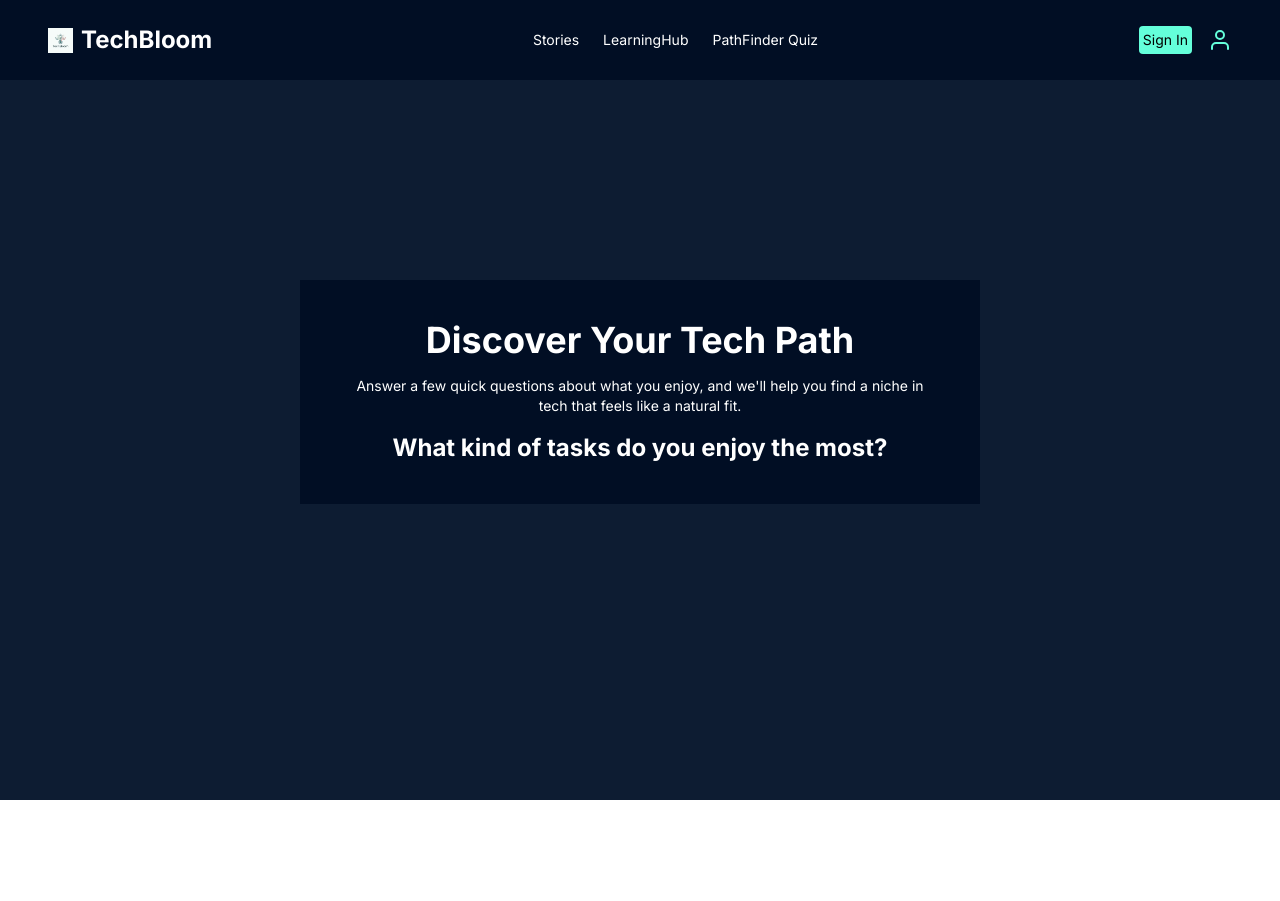
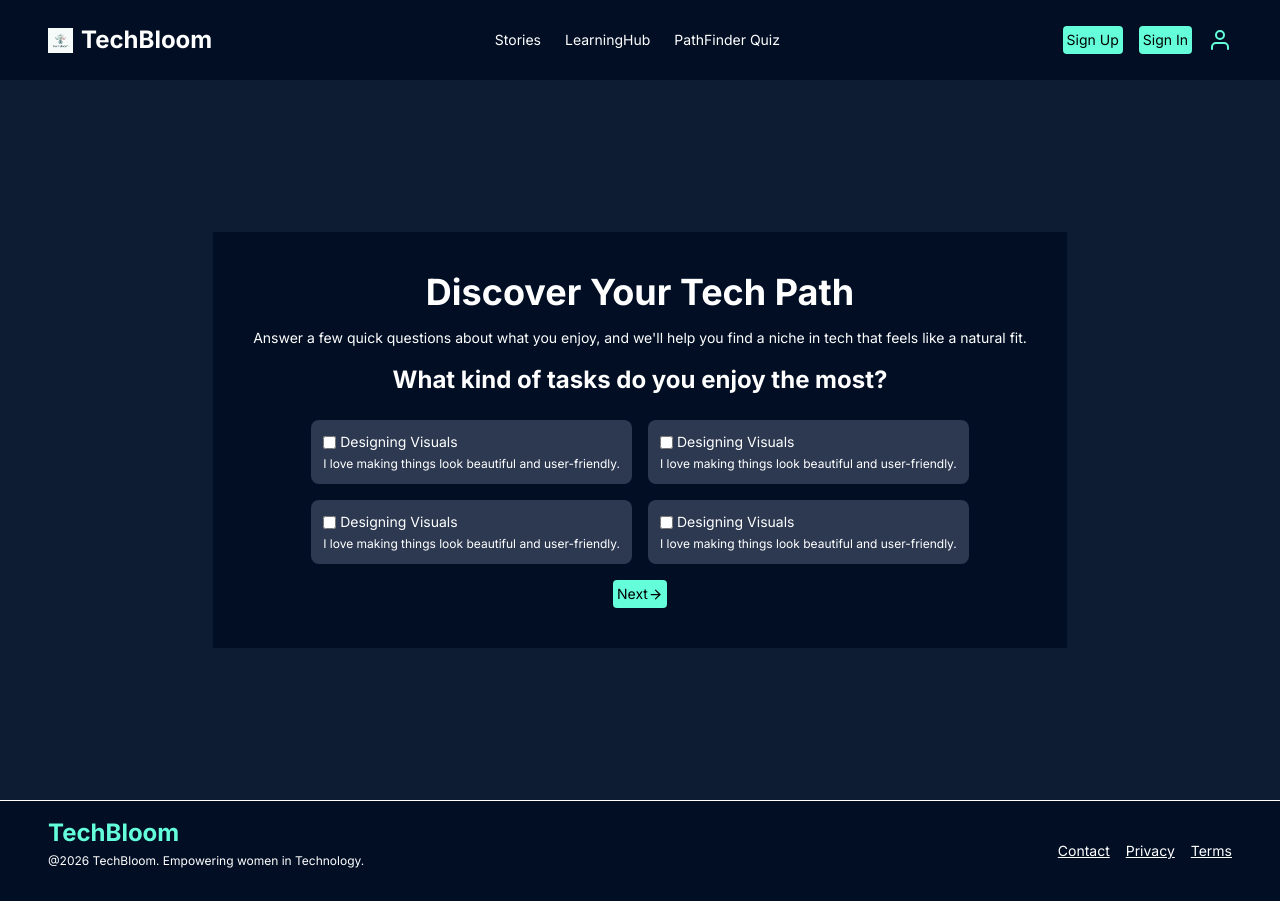
Before and after one commit to Princess-precious/TechBloom, a React (Vite) app: page /quiz in a window 1280 px wide. Before the commit the page ends 800 px from the top, so only its background shows below. Built offline with nearby package versions, Linux system fonts and the light colour scheme.

Commit message:
Add Supabase integration; implement contact form and update UI components

```diff
--- a/package.json
+++ b/package.json
@@ -10,10 +10,13 @@
     "preview": "vite preview"
   },
   "dependencies": {
+    "@supabase/supabase-js": "^2.112.4",
     "@tailwindcss/vite": "^4.3.3",
     "react": "^19.2.8",
     "react-dom": "^19.2.8",
     "react-router-dom": "^7.18.2",
+    "sonner": "^2.0.8",
+    "swiper": "^14.2.0",
     "tailwindcss": "^4.3.3"
   },
   "devDependencies": {
--- a/src/App.tsx
+++ b/src/App.tsx
@@ -16,6 +16,7 @@ import Home from "./pages/Home";
 import Stories from "./pages/stories";
 import LearningHub from "./pages/learninghub";
 import Quiz from "./pages/Quiz";
+import {Toaster} from "sonner";
 
 export default function App() {
   return (
@@ -29,6 +30,7 @@ export default function App() {
 
         <Route path="/quiz" element={<Quiz/>}/>
       </Routes>
+        <Toaster/>
     </BrowserRouter>
   );
 }
--- a/src/HomeSections/Section4home.tsx
+++ b/src/HomeSections/Section4home.tsx
@@ -12,6 +12,7 @@
 **/
 import P from "../ui/p"
 import H1 from "../ui/h1"
+import Form from "../components/form"
 
 function Section4home(){
   return(
@@ -46,24 +47,7 @@ function Section4home(){
         </div>
 
         <div className="flex-1 flex flex-col items-end">
-          <form>
-            {/* NAME */}
-            <div className="flex flex-col">
-              <label className="text-[rgb(100,255,218)] text-sm">Name</label>
-              <input type="text" className="bg-white rounded-lg w-[300px] hover:border-2 hover:border-[#64ffda] focus:border-[#64ffda] focus:border-2  focus:outline-none text-sm text-black p-1"></input>
-            </div>
-            {/* EMAIL */}
-            <div className="flex flex-col mt-2">
-              <label className="text-[rgb(100,255,218)] text-sm">Email</label>
-              <input type="email" className="bg-white rounded-lg w-[300px] hover:border-2 hover:border-[#64ffda] focus:border-[#64ffda] focus:border-2  focus:outline-none text-sm text-black p-1"></input>
-            </div>
-            {/* MESSAGE */}
-            <div className="flex flex-col mt-2">
-              <label className="text-[rgb(100,255,218)] text-sm">Message</label>
-              <textarea className="bg-white rounded-lg w-[300px] hover:border-2 hover:border-[#64ffda] focus:border-[#64ffda] focus:border-2  focus:outline-none text-sm text-black p-1"></textarea>
-            </div>
-
-          </form>
+          <Form/>
         </div>
       </div>
     </section>
--- a/src/components/Navbar.tsx
+++ b/src/components/Navbar.tsx
@@ -35,6 +35,7 @@ function Navbar() {
       </div>
 
       <div className="hidden md:flex md:items-center md:gap-4">
+        <Button className=" text-sm p-1">Sign Up</Button>
         <Button className=" text-sm p-1">Sign In</Button>
         <div>
           <svg xmlns="http://www.w3.org/2000/svg" width="24" height="24" viewBox="0 0 24 24" fill="none" stroke="#64ffda" stroke-width="2" stroke-linecap="round" stroke-linejoin="round">
@@ -53,14 +54,15 @@ function Navbar() {
     </nav>
 
     {showMenu && (
-    <div className="md:hidden rounded-lg bg-white flex flex-col items-end gap-4 p-4  fixed top-[80px] right-0 z-40 ">
+    <div className="md:hidden rounded-lg bg-white flex flex-col items-center gap-4 p-4  fixed top-[80px] right-0 z-40 ">
       <div className="flex flex-col items-center gap-6 text-sm text-black">
-        <Link to="" className="hover:text-[#64ffda] active:text-[#64ffda]">Stories</Link>
-        <Link to="" className="hover:text-[#64ffda] active:text-[#64ffda]">LearningHub</Link>
-        <Link to="" className="hover:text-[#64ffda] active:text-[#64ffda]">PathFinder Quiz</Link>
+        <Link to="/stories" className="hover:text-[#64ffda] active:text-[#64ffda]">Stories</Link>
+        <Link to="/learninghub" className="hover:text-[#64ffda] active:text-[#64ffda]">LearningHub</Link>
+        <Link to="/quiz" className="hover:text-[#64ffda] active:text-[#64ffda]">PathFinder Quiz</Link>
       </div>
 
-      <div className="flex items-center gap-4">
+      <div className="flex flex-col items-center gap-4">
+        <Button className="bg-[#64ffda] text-black text-sm p-1 rounded-sm hover:opacity-80 active:opacity-80">Sign  Up</Button>
         <Button className="bg-[#64ffda] text-black text-sm p-1 rounded-sm hover:opacity-80 active:opacity-80">Sign In</Button>
         <div>
           <svg xmlns="http://www.w3.org/2000/svg" width="24" height="24" viewBox="0 0 24 24" fill="none" stroke="#2d6a6a" stroke-width="2" stroke-linecap="round" stroke-linejoin="round">
--- /dev/null
+++ b/src/components/form.tsx
@@ -0,0 +1,91 @@
+/**
+    * @description      :
+    * @author           : HP
+    * @group            :
+    * @created          : 29/08/2026 - 22:03:01
+    *
+    * MODIFICATION LOG
+    * - Version         : 1.0.0
+    * - Date            : 29/08/2026
+    * - Author          : HP
+    * - Modification    :
+**/
+import Button from "../ui/Button"
+import { useState } from "react";
+import {supabase} from "../lib/supabase"
+import {toast} from "sonner";
+function Form(){
+  const [name, setName] = useState("");
+  const [email, setEmail] = useState("");
+  const [message, setMessage] = useState("");
+  const [loading, setLoading] = useState(false);
+
+  async function handleSubmit(e: React.FormEvent<HTMLFormElement>) {
+    e.preventDefault();
+
+    if (name ==="" || email === ""){
+      toast.error("Fill in your Name and Email!");
+      return;
+    }
+    setLoading(true);
+
+    const { error } = await supabase
+    .from("contact_form")
+    .insert({
+    name: name,
+    email: email,
+    message: message,
+    });
+
+
+    if (error) {
+      setLoading(false);
+      toast.error("Failed to send. Please try again.");
+    return;
+    } else {
+      toast.success("Your information was sent successfully");
+    }
+    setName("");
+    setEmail("");
+    setMessage("");
+    setLoading(false);
+
+  }
+
+  return(
+    <form onSubmit={handleSubmit}>
+            {/* NAME */}
+            <div className="flex flex-col">
+              <label className="text-[rgb(100,255,218)] text-sm">Name</label>
+              <input type="text"
+              value={name} onChange={(e) => setName(e.target.value)}
+              className="bg-white rounded-lg w-[300px] hover:border-2 hover:border-[#64ffda] focus:border-[#64ffda] focus:border-2  focus:outline-none text-sm text-black p-1" ></input>
+            </div>
+            {/* EMAIL */}
+            <div className="flex flex-col mt-2">
+              <label className="text-[rgb(100,255,218)] text-sm">Email</label>
+              <input type="email"
+              value={email} onChange={(e) => setEmail(e.target.value)}
+              className="bg-white rounded-lg w-[300px] hover:border-2 hover:border-[#64ffda] focus:border-[#64ffda] focus:border-2  focus:outline-none text-sm text-black p-1"></input>
+            </div>
+            {/* MESSAGE */}
+            <div className="flex flex-col mt-2">
+              <label className="text-[hsl(166,100%,70%)] text-sm">Message</label>
+              <textarea  value={message} onChange={(e) => setMessage(e.target.value)}
+              className="bg-white
+              rounded-lg w-[300px] hover:border-2 hover:border-[#64ffda] focus:border-[#64ffda] focus:border-2  focus:outline-none text-sm text-black p-1"></textarea>
+            </div>
+
+            <Button className="p-1 mt-2 text-sm" disabled={loading}>
+              {loading? (
+                <div className="flex items-center justify-center py-1 px-4">
+                  <div className="flex rounded-full border border-t-transparent border-black animate-spin p-2"></div>
+                </div>
+
+              ) : "Submit" }
+            </Button>
+          </form>
+  );
+}
+
+export default Form;
--- /dev/null
+++ b/src/lib/supabase.ts
@@ -0,0 +1,21 @@
+/**
+    * @description      :
+    * @author           : HP
+    * @group            :
+    * @created          : 29/08/2026 - 22:28:11
+    *
+    * MODIFICATION LOG
+    * - Version         : 1.0.0
+    * - Date            : 29/08/2026
+    * - Author          : HP
+    * - Modification    :
+**/
+import { createClient } from "@supabase/supabase-js";
+
+const supabaseUrl = import.meta.env.VITE_SUPABASE_URL;
+const supabasePublishableKey = import.meta.env.VITE_SUPABASE_PUBLISHABLE_KEY;
+
+export const supabase = createClient(
+  supabaseUrl,
+  supabasePublishableKey
+);
--- a/src/pages/Quiz.tsx
+++ b/src/pages/Quiz.tsx
@@ -12,28 +12,78 @@
 **/
 import Navbar from "../components/Navbar";
 import Footer from "../components/footer";
-import H1 from "../ui/h1"
-import P from "../ui/p"
+import Button from "../ui/Button";
+import { SwiperSlide } from "swiper/react";
+import {Pagination} from "swiper/modules";
+import "swiper/css";
+import "swiper/css/pagination";
+
 
 function Quiz(){
   return(
     <>
       <Navbar/>
-      <section className="bg-[#0d1c32] pt-[80px] min-h-screen">
-          <div className="flex flex-col justify-center bg-[#010e24] my-[100px] mx-[150px] md:my-[200px] md:mx-[300px] p-10">
+      <section className="flex bg-[#0d1c32] mt-[80px] min-h-[calc(100vh-80px)] items-center justify-center overflow-x-hidden">
+          <div className="flex flex-col justify-center bg-[#010e24] my-10 mx-10 p-10 md:mx-auto pt-4 md:p-10">
             <div className="flex flex-col items-center text-center">
               <h1 className="text-2xl  font-bold text-white md:text-4xl ">Discover Your Tech Path</h1>
               <p className="text-white text-xs mt-4 mb-4 md:text-sm">Answer a few quick questions about what you enjoy, and we'll help you find a niche in tech that feels like a natural fit.</p>
             </div>
 
             <div className="flex flex-col items-center">
-              <h1 className="text-xl  font-bold text-white md:text-2xl">
+              <h1 className="text-lg  font-bold text-white md:text-2xl text-center">
                 What kind of tasks do you enjoy the most?
               </h1>
-              <div></div>
+
+              <div className="grid grid-col-1 md:grid-cols-2 mt-6 gap-4">
+                   <div className="bg-[#2c3951] rounded-lg p-3 flex flex-col ">
+                    <div className="flex items-center">
+                      <input type="checkbox" id="designvisuals"></input>
+                      <label htmlFor="designvisuals" className="text-white text-sm ml-1 ">Designing Visuals</label>
+                    </div>
+
+                    <p className="text-white text-xs pt-1"> I love making things look beautiful and user-friendly.</p>
+                  </div>
+                  {/* CARD 2 */}
+                  <div className="bg-[#2c3951] rounded-lg p-3 flex flex-col">
+                    <div className="flex items-center">
+                      <input type="checkbox" id="designvisuals"></input>
+                      <label htmlFor="designvisuals" className="text-white text-sm ml-1 ">Designing Visuals</label>
+                    </div>
+
+                    <p className="text-white text-xs pt-1"> I love making things look beautiful and user-friendly.</p>
+                  </div>
+                  {/* CARD 3 */}
+                  <div className="bg-[#2c3951] rounded-lg p-3 flex flex-col">
+                    <div className="flex items-center">
+                      <input type="checkbox" id="designvisuals"></input>
+                      <label htmlFor="designvisuals" className="text-white text-sm ml-1 ">Designing Visuals</label>
+                    </div>
+
+                    <p className="text-white text-xs pt-1"> I love making things look beautiful and user-friendly.</p>
+                  </div>
+                  {/* CARD 4 */}
+                  <div className="bg-[#2c3951] rounded-lg p-3 flex flex-col">
+                    <div className="flex items-center">
+                      <input type="checkbox" id="designvisuals"></input>
+                      <label htmlFor="designvisuals" className="text-white text-sm ml-1 ">Designing Visuals</label>
+                    </div>
+
+                    <p className="text-white text-xs pt-1"> I love making things look beautiful and user-friendly.</p>
+                  </div>
+              </div>
+              <Button className="flex items-center p-1 text-sm mt-4 justify-end">
+                Next
+                <svg xmlns="http://www.w3.org/2000/svg" width="15" height="15" viewBox="0 0 24 24" fill="none" stroke="currentColor" stroke-width="2" stroke-linecap="round" stroke-linejoin="round">
+                <line x1="5" y1="12" x2="19" y2="12"></line>
+                <polyline points="12 5 19 12 12 19"></polyline>
+                </svg>
+              </Button>
+
             </div>
           </div>
       </section>
+      <Footer/>
     </>
   );
 }
--- a/src/ui/Button.tsx
+++ b/src/ui/Button.tsx
@@ -16,11 +16,12 @@ type ButtonProps = {
     onClick?: () => void;
     className?: string;
     children?: React.ReactNode;
+    disabled?: boolean;
 }
 
-function Button({onClick, className, children }: ButtonProps) {
+function Button({onClick, className, children, disabled}: ButtonProps) {
     return (
-        <button onClick={onClick} className={`bg-[#64ffda] text-black rounded-sm hover:opacity-80 active:opacity-80 ${className ?? ""}`}>
+        <button onClick={onClick} disabled={disabled} className={`bg-[#64ffda] text-black rounded-sm hover:opacity-80 active:opacity-80 ${className ?? ""}`}>
             {children}
         </button>
     )
```
Also changed, not shown: 2 other files (tests, documents, lock files or other folders).
